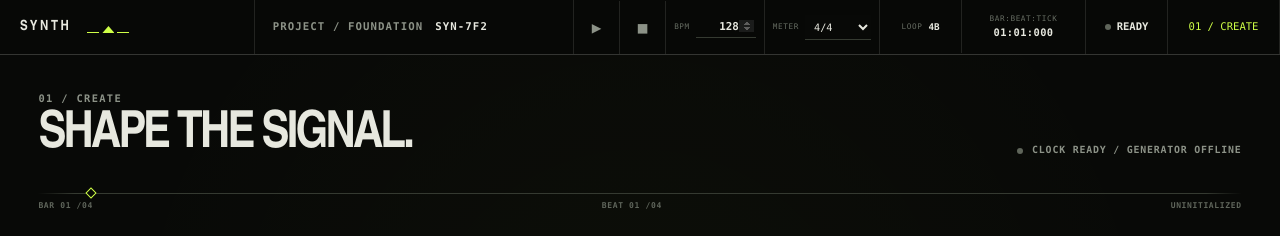
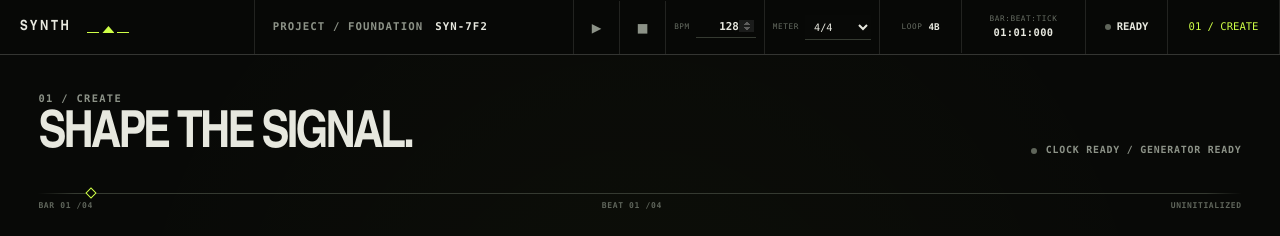
Before and after one commit to thiepn/synth, a React (Vite) app: page / in a window 1280 px wide. Shown: the top 236 px of the page. Built offline with nearby package versions, Linux system fonts and the light colour scheme.

Commit message:
feat: report Beat Generator as online

```diff
--- a/src/ui/transport/TransportUI.tsx
+++ b/src/ui/transport/TransportUI.tsx
@@ -183,12 +183,12 @@ export function TransportStatusLabel() {
   const snapshot = useTransportSnapshot();
   const status =
     snapshot.status === "running"
-      ? "CLOCK RUNNING / GENERATOR OFFLINE"
+      ? "CLOCK RUNNING / GENERATOR READY"
       : snapshot.status === "suspended"
         ? "CLOCK SUSPENDED / TAP PLAY"
         : snapshot.status === "error"
           ? "AUDIO ERROR / CHECK TRANSPORT"
-          : "CLOCK READY / GENERATOR OFFLINE";
+          : "CLOCK READY / GENERATOR READY";
 
   return (
     <div
```
